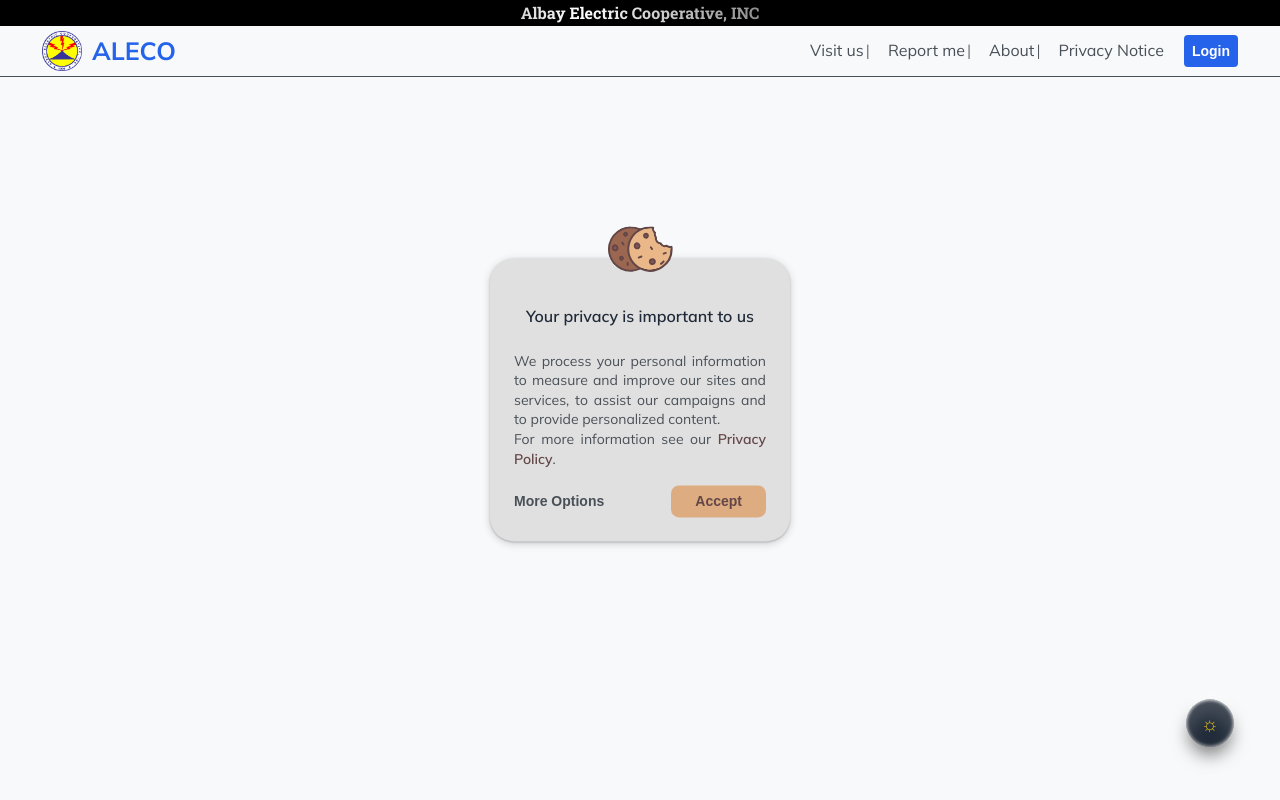
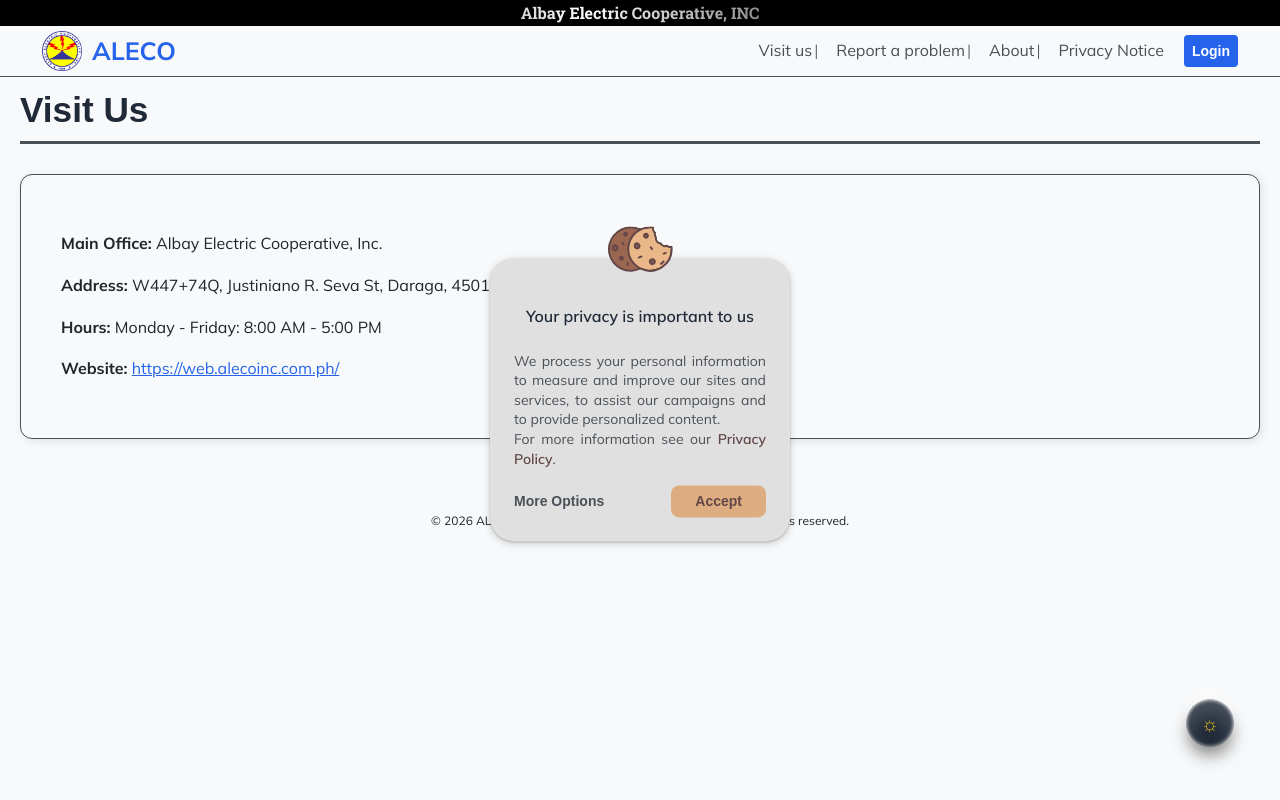
Before and after one commit to zeusgitDev16/ALECO-PIS, a React (Vite) app in the folder ALECO_PIS/: page /visit-us in a window 1280 px wide. Built offline with nearby package versions, Linux system fonts and the light colour scheme; a web font is replaced by a local one.

Commit message:
feb 18 lunch

```diff
--- /dev/null
+++ b/ALECO_PIS/src/About.jsx
@@ -0,0 +1,17 @@
+import React from 'react';
+import './CSS/BodyLandPage.css';
+
+const About = () => {
+    return (
+        <div className="interruption-list-container">
+            <h2 className="section-title">About ALECO</h2>
+            <div className="report-main-card" style={{ color: 'var(--text-main)' }}>
+                <h3>Board & Management</h3>
+                <p>ALECO is committed to providing reliable electric service to the province of Albay.</p>
+                <p>(Content from the about page goes here...)</p>
+            </div>
+        </div>
+    );
+};
+
+export default About;
--- a/ALECO_PIS/src/App.jsx
+++ b/ALECO_PIS/src/App.jsx
@@ -9,6 +9,8 @@
 import DarkLightButton from './components/buttons/darkLightButton.jsx';
 import ReportaProblem from './ReportaProblem.jsx';
 import AdminDashboard from './AdminDashboard.jsx';
+import VisitUs from './VisitUs.jsx';
+import About from './About.jsx';
 
 // --- NEW HELPER COMPONENT ---
 // We put the UI logic here so it can "talk" to the Router
@@ -34,6 +36,22 @@
           <div className="body-padding">
             <InterruptionList />
             <ReportaProblem />
+            <Footer />
+          </div>
+        } />
+
+        {/* VISIT US ROUTE */}
+        <Route path="/visit-us" element={
+          <div className="body-padding">
+            <VisitUs />
+            <Footer />
+          </div>
+        } />
+
+        {/* ABOUT ROUTE */}
+        <Route path="/about" element={
+          <div className="body-padding">
+            <About />
             <Footer />
           </div>
         } />
--- a/ALECO_PIS/src/Navbar.jsx
+++ b/ALECO_PIS/src/Navbar.jsx
@@ -1,4 +1,5 @@
 import React from 'react';
+import { Link } from 'react-router-dom';
 import './CSS/Navbar.css';
 import Login from'./components/buttons/login.jsx';
 import logo from './assets/Aleco-logo-modified.png';
@@ -8,9 +9,9 @@
 
 
     const navItems = [
-     {label: 'Visit us', href: 'https://web.alecoinc.com.ph/'},
-     {label: 'Report me', href: '#report'},
-     {label: 'About', href: '#about'},
+     {label: 'Visit us', to: '/visit-us'},
+     {label: 'Report a problem', href: '#report'},
+     {label: 'About', to: '/about'},
      {label: 'Privacy Notice', href: '#privacy'},
     ];
    return (
@@ -35,14 +36,20 @@
         <ul className="nav-links">
           {navItems.map((item, index) => (
             <li key={index}>
+              {item.to ? (
+                <Link to={item.to} className="nav-item">
+                  {item.label}
+                </Link>
+              ) : (
                 <a
                   href={item.href}
                   className="nav-item"
-                target={item.href.startsWith('http') ? "_blank" : undefined}
-                rel={item.href.startsWith('http') ? "noopener noreferrer" : undefined}
+                  target={item.href && item.href.startsWith('http') ? "_blank" : undefined}
+                  rel={item.href && item.href.startsWith('http') ? "noopener noreferrer" : undefined}
                 >
                   {item.label}
                 </a>
+              )}
             </li>
           ))}
         </ul>
--- /dev/null
+++ b/ALECO_PIS/src/VisitUs.jsx
@@ -0,0 +1,18 @@
+import React from 'react';
+import './CSS/BodyLandPage.css'; // Reusing existing styles
+
+const VisitUs = () => {
+    return (
+        <div className="interruption-list-container">
+            <h2 className="section-title">Visit Us</h2>
+            <div className="report-main-card" style={{ color: 'var(--text-main)' }}>
+                <p><strong>Main Office:</strong> Albay Electric Cooperative, Inc.</p>
+                <p><strong>Address:</strong> W447+74Q, Justiniano R. Seva St, Daraga, 4501 Albay</p>
+                <p><strong>Hours:</strong> Monday - Friday: 8:00 AM - 5:00 PM</p>
+                <p><strong>Website:</strong> <a href="https://web.alecoinc.com.ph/" target="_blank" rel="noopener noreferrer" style={{ color: '#2563eb' }}>https://web.alecoinc.com.ph/</a></p>
+            </div>
+        </div>
+    );
+};
+
+export default VisitUs;
```
Lines whose indentation alone changed are shown as unchanged.
